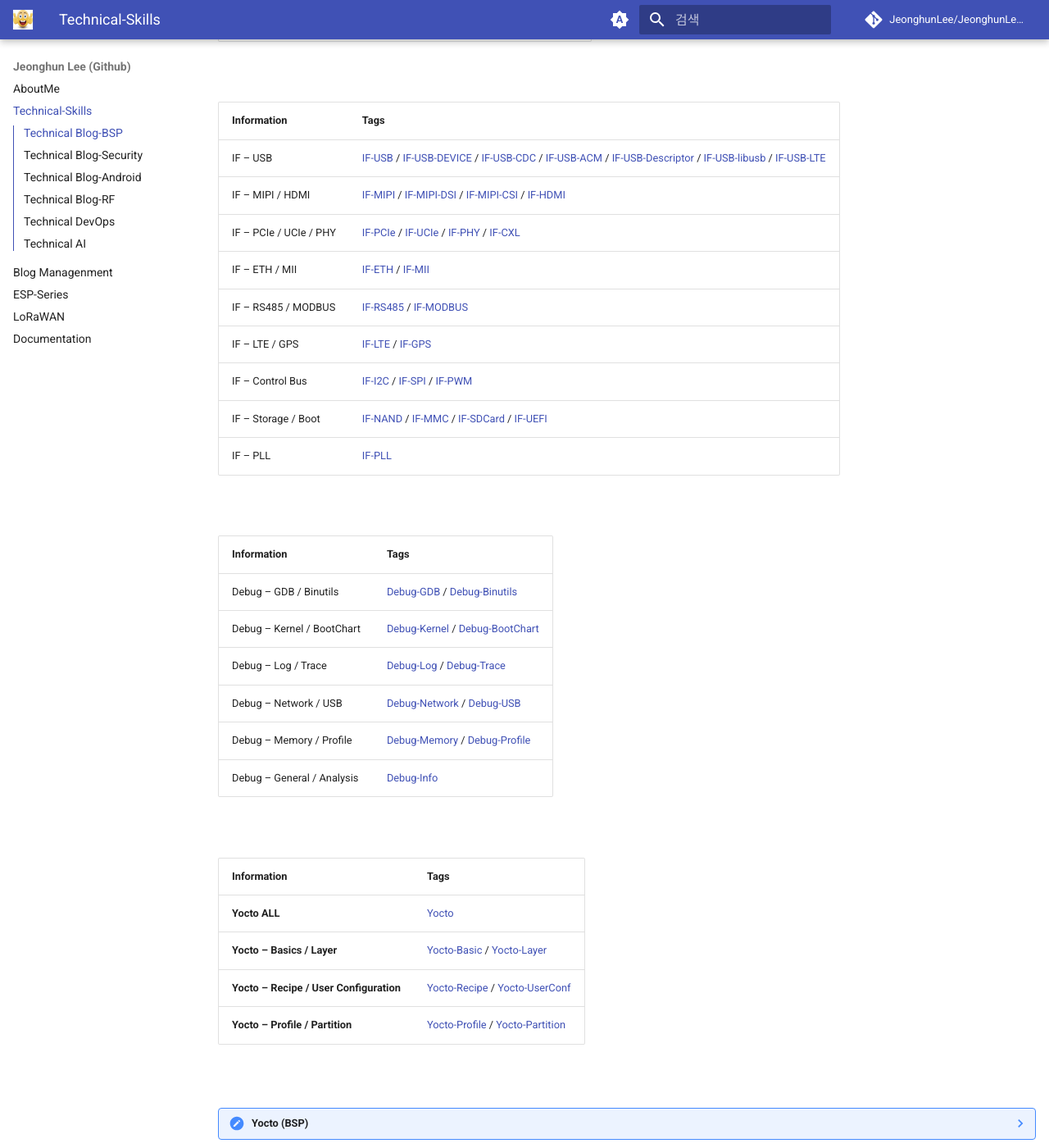
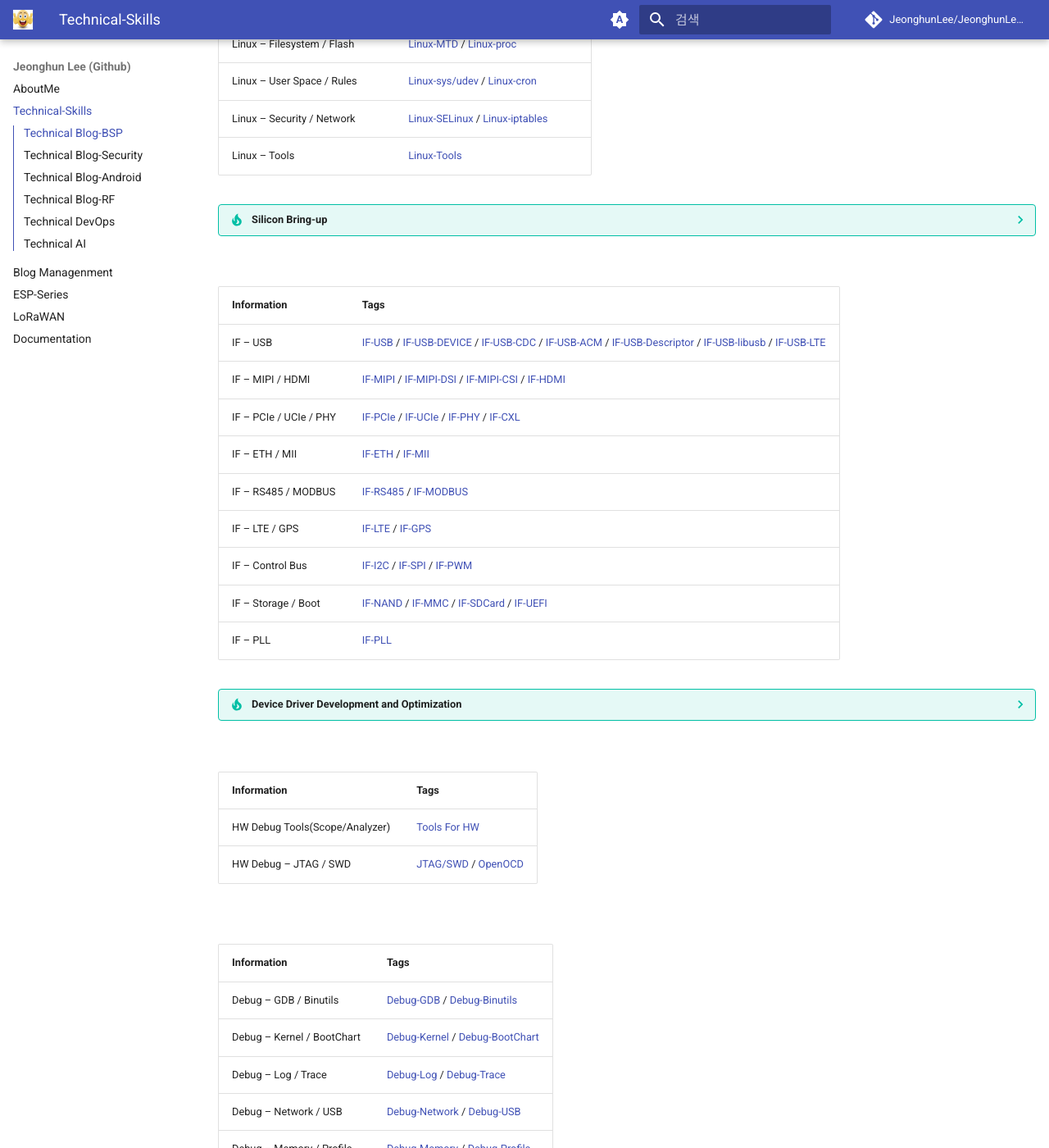
Before and after one commit to JeonghunLee/JeonghunLee.github.io, an MkDocs documentation site: the page built from docs/project_technical_skills.md, in a window 1280 px wide and 1400 px high, scrolled down 1443 px. Shown: the whole window at 82% size. Built offline with MkDocs 1.6.1 and Material for MkDocs 9.7.7, drawn with Linux system fonts in a browser that asks for light colours; comment, search, counter and statistics services are not loaded; some of the changed text lies outside the part shown.

Commit message:
update it

```diff
--- a/docs/project_technical_skills.md
+++ b/docs/project_technical_skills.md
@@ -39,6 +39,17 @@
 
 <br/>
 
+??? note "About OMAP Experience and NDA Constraints"
+    Although I have in-depth practical experience with TI OMAP-based systems,
+    the level of detail publicly documented here is intentionally limited.
+
+??? note "Personally Owned and Tested Boards"
+    In addition to boards used in professional projects,(e.g., Odroid, Raspberry Pi, NXP(IMX6), TI(Sitara)),
+    a significant number of the platforms listed above were
+    personally purchased and tested for independent study and experimentation.
+
+<br/>
+
 | Information   | Tags |
 | ------------- | -----|
 | U-Boot | [Uboot](https://ahyuo79.blogspot.com/search/label/Uboot) / [Uboot-Script](https://ahyuo79.blogspot.com/search/label/Uboot-Script) |
@@ -50,6 +61,11 @@
 | Linux – User Space / Rules | [Linux-sys/udev](https://ahyuo79.blogspot.com/search/label/Linux-sys/udev) / [Linux-cron](https://ahyuo79.blogspot.com/search/label/Linux-cron) |
 | Linux – Security / Network | [Linux-SELinux](https://ahyuo79.blogspot.com/search/label/Linux-SELinux) / [Linux-iptables](https://ahyuo79.blogspot.com/search/label/Linux-iptables) |
 | Linux – Tools | [Linux-Tools](https://ahyuo79.blogspot.com/search/label/Linux-Tools) |
+
+
+??? tip "Silicon Bring-up"
+    Topics include DRAM PHY tuning, memory performance optimization,
+    system boot-time improvement, and early-stage boot debugging.
 
 <br/>
 
@@ -64,6 +80,19 @@
 | IF – Control Bus | [IF-I2C](https://ahyuo79.blogspot.com/search/label/IF-I2C) / [IF-SPI](https://ahyuo79.blogspot.com/search/label/IF-SPI) / [IF-PWM](https://ahyuo79.blogspot.com/search/label/IF-PWM) |
 | IF – Storage / Boot | [IF-NAND](https://ahyuo79.blogspot.com/search/label/IF-NAND) / [IF-MMC](https://ahyuo79.blogspot.com/search/label/IF-MMC) / [IF-SDCard](https://ahyuo79.blogspot.com/search/label/IF-SDCard) / [IF-UEFI](https://ahyuo79.blogspot.com/search/label/IF-UEFI) |
 | IF – PLL | [IF-PLL](https://ahyuo79.blogspot.com/search/label/IF-PLL) |
+
+
+??? tip "Device Driver Development and Optimization"
+    This section covers the development and optimization of various device drivers
+    across multiple hardware interfaces, focusing on stability, performance tuning,
+    and system-level integration.
+
+<br/>
+
+| Information | Tags |
+|-------------|------|
+| HW Debug Tools(Scope/Analyzer) | [Tools For HW](https://ahyuo79.blogspot.com/search/label/Tools%20For%20HW) |
+| HW Debug – JTAG / SWD | [JTAG/SWD](https://ahyuo79.blogspot.com/search/label/JTAG%2FSWD) / [OpenOCD](https://ahyuo79.blogspot.com/search/label/OpenOCD) |
 
 <br/>
 
```
